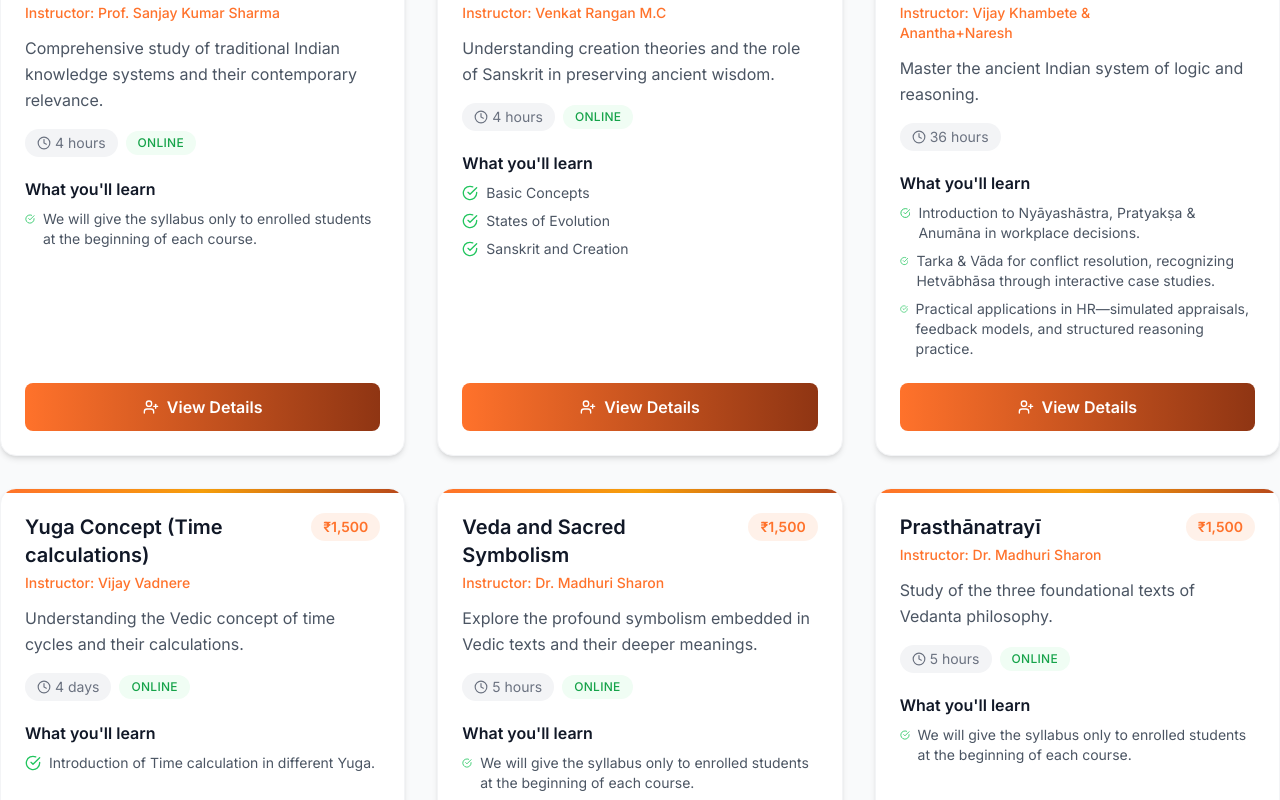
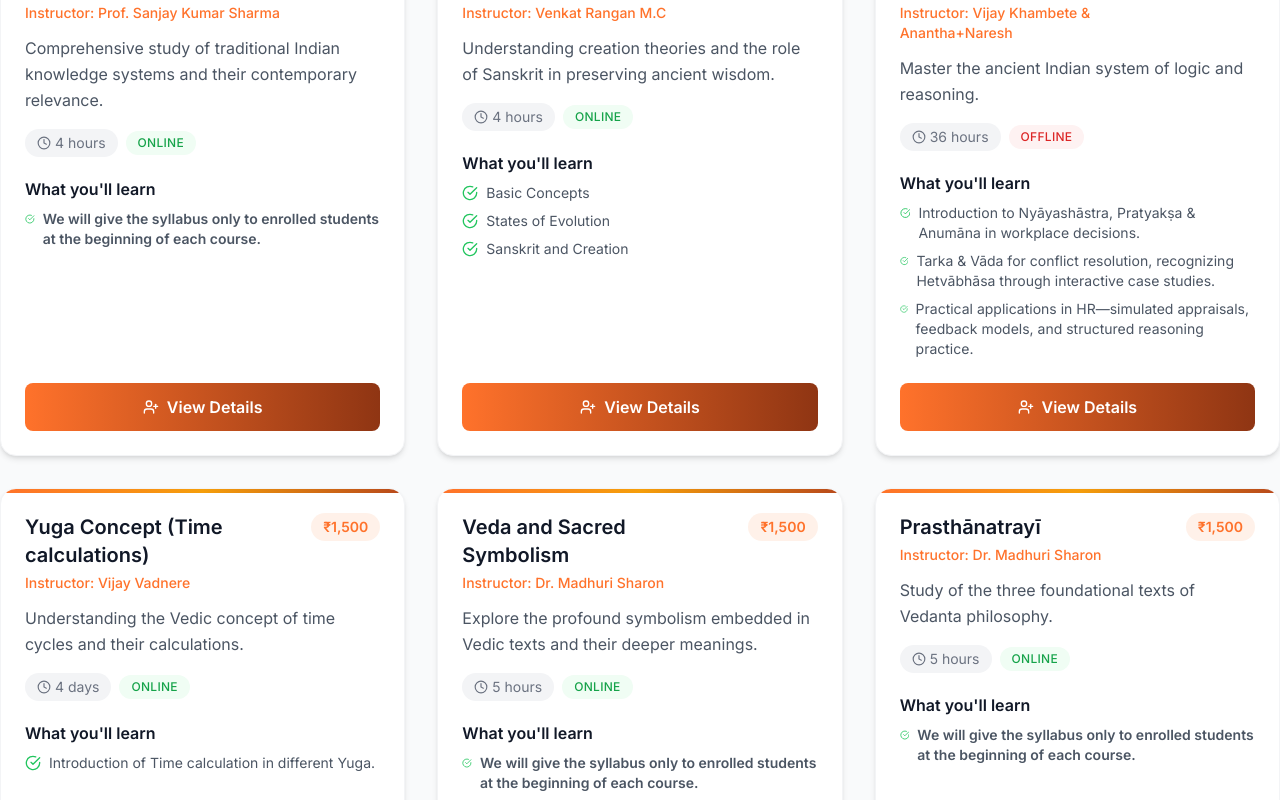
Before and after one commit to CHIRGJAIN/vedicvigyan, a Next.js app: page /courses in a window 1280 px wide. Shown: the part 780-1580 px from the top of the page. Built offline with nearby package versions, Linux system fonts and the light colour scheme; no server answers.

Commit message:
Update course content and UI details

```diff
--- a/app/courses/page.tsx
+++ b/app/courses/page.tsx
@@ -6,6 +6,15 @@ import { Clock, CheckCircle, UserPlus } from 'lucide-react'
 import Navigation from '../../components/Navigation'
 import Footer from '../../components/Footer'
 import CourseModal from '../../components/CourseModal'
+
+const SYLLABUS_PLACEHOLDER_TEXT =
+  'We will give the syllabus only to enrolled students at the beginning of each course.'
+
+const normalizeSyllabusPlaceholder = (value: string) =>
+  value.replace(/^\d+\.?\s*/, '').trim()
+
+const isSyllabusPlaceholder = (value: string) =>
+  normalizeSyllabusPlaceholder(value) === SYLLABUS_PLACEHOLDER_TEXT
 
 const CoursesPage = () => {
   // selectedCourse stores the full course object when modal is open
@@ -27,11 +36,11 @@ const CoursesPage = () => {
       online: true,
       // rating: 4.8,
       features: [
-        'Live interactive sessions',
-        'Study materials and resources',
-        'Certificate upon completion',
-        '24/7 support',
-        'Access to VVES community'
+        'Mastery of traditional bows, arrows, and shooting techniques from Dhanurveda.',
+        'Understanding of historical weaponry, warrior ethics, and cultural heritage.',
+        'Development of focus, balance, strength, and precision through practice.',
+        'Knowledge of arrow types, flight dynamics, and ancient training methods.',
+        "Combines martial discipline with cultural enrichment, connecting to India's ancient legacy."
       ],
       curriculum: [
         'Brainstorming about TIA',
@@ -54,11 +63,12 @@ const CoursesPage = () => {
       online: true,
       // rating: 4.6,
       features: [
-        'In-depth Vedic studies',
-        'Energy and consciousness exploration',
-        'Practical applications',
-        'Expert guidance',
-        'Research materials'
+        'Understand basic microbiological principles.',
+        'Identify Ayurvedic and Vedic references to subtle life forms.',
+        "Analyze ancient Indian texts' concepts of disease and health.",
+        'Compare ancient healing practices with modern microbiological insights.',
+        'Appreciate intuitive knowledge of ancient seers while applying modern scientific rigor.',
+        'Think critically about integrating traditional and modern knowledge.'
       ],
       curriculum: [
         'Introduction to Microbiology (Modern Science)',
@@ -78,11 +88,11 @@ const CoursesPage = () => {
       online: true,
       // rating: 4.9,
       features: [
-        'Ancient astronomy principles',
-        'Mathematical calculations',
-        'Cosmic cycles understanding',
-        'Real-world applications',
-        'Advanced topics'
+        'Compare ancient methods with modern astronomy and recognize continuities and differences.',
+        'Appreciate the cosmological vision (yugas, time cycles).',
+        'Apply selected computational methods (e.g., sine table, planetary positions, and eclipse prediction).',
+        'Understand and interpret the astronomical framework (planetary motions, eclipses, calendars).',
+        'The significance and historical development of the Sūrya Siddhānta within the Siddhānta tradition.'
       ],
       curriculum: [
         'Introduction to Sūrya Siddhānta',
@@ -103,11 +113,7 @@ const CoursesPage = () => {
       online: true,
       // rating: 4.7,
       features: [
-        'Traditional knowledge exploration',
-        'Modern relevance analysis',
-        'Research methodology',
-        'Academic perspective',
-        'Expert guidance'
+        'Need of the course, philosophy, present status of IKS-related literature, and areas to be explored.'
       ],
       curriculum: [
         'We will give the syllabus only to enrolled students at the beginning of each course.'
@@ -124,11 +130,9 @@ const CoursesPage = () => {
       online: true,
       // rating: 4.8,
       features: [
-        'Creation theories study',
-        'Sanskrit language focus',
-        'Ancient texts analysis',
-        'Cultural preservation',
-        'Language applications'
+        '1. Basic concepts and terminologies',
+        '2. Scientific comparison',
+        '3. Less known aspects from scriptures.'
       ],
       curriculum: [
         'Basic Concepts',
@@ -148,11 +152,11 @@ const CoursesPage = () => {
       online: false,
       // rating: 4.9,
       features: [
-        'Logical reasoning systems',
-        'Ancient Indian logic',
-        'Problem-solving methods',
-        'Critical thinking',
-        'Expert instruction'
+        'Understand the foundations of Nyāyashāstra—its purpose, reasoning methods, and role in decision-making.',
+        'Apply Pratyakṣa (perception) and Anumāna (inference) in professional and personal judgments.',
+        'Use Tarka (debate) and Vāda (dialogue) for conflict resolution and collaborative problem-solving.',
+        'Identify and avoid Hetvābhāsa (logical fallacies) in academic and workplace situations.',
+        'Practice structured thinking through real-world case studies and performance evaluations.'
       ],
       curriculum: [
         'Introduction to Nyāyashāstra, Pratyakṣa & Anumāna in workplace decisions.',
@@ -171,10 +175,10 @@ const CoursesPage = () => {
       online: true,
       // rating: 4.5,
       features: [
-        'Basic Time Calculation.',
-        'Concept of Yuga.',
-        'Concept of Yuga. ',
-        'Kaliyuga.'
+        '1. Basic Time Calculation.',
+        '2. Concept of Yuga.',
+        '3. Concept of Yuga.',
+        '4. Kaliyuga.'
       ],
       curriculum: [
         'Introduction of Time calculation in different Yuga.'
@@ -191,11 +195,11 @@ const CoursesPage = () => {
       online: true,
       // rating: 4.8,
       features: [
-        'Encoding the Infinite in the Finite.',
-        'Preserving Esoteric Knowledge.',
-        'Ritual as Cosmic Drama.',
-        'Multiple Layers of Meaning.',
-        'Facilitating Inner Transformation.'
+        '1. Encoding the Infinite in the Finite.',
+        '2. Preserving Esoteric Knowledge.',
+        '3. Ritual as Cosmic Drama.',
+        '4. Multiple Layers of Meaning.',
+        '5. Facilitating Inner Transformation.'
       ],
       curriculum: [
         'We will give the syllabus only to enrolled students at the beginning of each course.'
@@ -213,11 +217,11 @@ const CoursesPage = () => {
       online: true,
       // rating: 4.9,
       features: [
-        'What Is the Prasthanatrayi?',
-        'Why Study the Prasthanatrayi?',
-        'To Integrate Knowledge, Action, and Devotion.',
-        'To Cultivate Ethical and Spiritual Leadership. ',
-        'To Bridge Ancient Wisdom with Modern Inquiry.'
+        '1. What Is the Prasthanatrayi?',
+        '2. Why Study the Prasthanatrayi?',
+        '3. To Integrate Knowledge, Action, and Devotion.',
+        '4. To Cultivate Ethical and Spiritual Leadership.',
+        '5. To Bridge Ancient Wisdom with Modern Inquiry.'
       ],
       curriculum: [
         'We will give the syllabus only to enrolled students at the beginning of each course.'
@@ -234,11 +238,11 @@ const CoursesPage = () => {
       online: true,
       // rating: 4.7,
       features: [
-        'Cosmological studies',
-        'Vedic universe theories',
-        'Scientific connections',
-        'Philosophical insights',
-        'Research methodology'
+        '1. Modern theories of origin of universe.',
+        '2. Naad Brahma and the Big Bang theory of origin of the universe.',
+        '3. Quest through Nasadiya Sukta, conversion of energy to matter via Pourush Suktam, and creation via Hiranyagarbha Suktam from the 10th Mandal of Rig Veda.',
+        '4. Philosophical depth and scientific interpretation of creation as an ongoing process and Multiverse theory.',
+        '5. Integration with modern inquiry.'
       ],
       curriculum: [
         'We will give the syllabus only to enrolled students at the beginning of each course.'
@@ -255,11 +259,11 @@ const CoursesPage = () => {
       online: true,
       // rating: 4.8,
       features: [
-        'Ancient technology study',
-        'Aerospace principles',
-        'Advanced engineering concepts',
-        'Historical analysis',
-        'Modern applications'
+        '1. Aerospace concepts ahead of their time.',
+        '2. Materials science and metallurgy.',
+        '3. Advanced energy systems.',
+        '4. Cognitive and symbolic modelling.',
+        '5. Cultural and ethical innovation.'
       ],
       curriculum: [
         'We will give the syllabus only to enrolled students at the beginning of each course.'
@@ -319,22 +323,31 @@ const CoursesPage = () => {
                     <Clock size={14} />
                     <span>{course.duration}</span>
                   </div>
-                  {course.online && (
-                    <span className="px-3 py-1 rounded-full bg-green-50 text-green-600 font-medium text-xs uppercase tracking-wide">
-                      Online
-                    </span>
-                  )}
+                  <span
+                    className={`px-3 py-1 rounded-full font-medium text-xs uppercase tracking-wide ${
+                      course.online
+                        ? 'bg-green-50 text-green-600'
+                        : 'bg-red-50 text-red-600'
+                    }`}
+                  >
+                    {course.online ? 'Online' : 'Offline'}
+                  </span>
                 </div>
 
                 <div className="mb-6">
                   <h4 className="font-semibold text-gray-900 mb-2">What you'll learn</h4>
                   <ul className="space-y-2">
-                    {course.curriculum.slice(0, 3).map((item, idx) => (
-                      <li key={idx} className="flex items-start gap-2 text-sm text-gray-600">
-                        <CheckCircle size={16} className="mt-0.5 text-green-500" />
-                        <span>{item}</span>
-                      </li>
-                    ))}
+                    {course.curriculum.slice(0, 3).map((item, idx) => {
+                      const isPlaceholder = isSyllabusPlaceholder(item)
+                      const displayText = isPlaceholder ? SYLLABUS_PLACEHOLDER_TEXT : item
+
+                      return (
+                        <li key={idx} className="flex items-start gap-2 text-sm text-gray-600">
+                          <CheckCircle size={16} className="mt-0.5 text-green-500" />
+                          <span className={isPlaceholder ? 'font-semibold' : undefined}>{displayText}</span>
+                        </li>
+                      )
+                    })}
                   </ul>
                 </div>
 
--- a/components/CourseModal.tsx
+++ b/components/CourseModal.tsx
@@ -10,6 +10,15 @@ type Props = {
 
 const REGISTRATION_FORM_URL =
   'https://docs.google.com/forms/d/e/1FAIpQLSctZ4UY-YsU6DBuXKAN3SYk7jOY-pT4gieRPr_LCxxllE8-Qg/viewform?usp=header'
+
+const SYLLABUS_PLACEHOLDER_TEXT =
+  'We will give the syllabus only to enrolled students at the beginning of each course.'
+
+const normalizeSyllabusPlaceholder = (value: string) =>
+  value.replace(/^\d+\.?\s*/, '').trim()
+
+const isSyllabusPlaceholder = (value: string) =>
+  normalizeSyllabusPlaceholder(value) === SYLLABUS_PLACEHOLDER_TEXT
 
 export default function CourseModal({ course, onClose }: Props) {
   const overlayRef = useRef<HTMLDivElement | null>(null)
@@ -37,6 +46,12 @@ export default function CourseModal({ course, onClose }: Props) {
   }
 
   if (!course) return null
+
+  const curriculumItems: string[] = Array.isArray(course.curriculum)
+    ? course.curriculum
+    : course.curriculum
+      ? [String(course.curriculum)]
+      : []
 
   return (
     <div
@@ -114,9 +129,15 @@ export default function CourseModal({ course, onClose }: Props) {
           <div>
             <h4 className="font-semibold mb-2">Curriculum / Syllabus</h4>
             <ol className="list-decimal list-inside text-gray-700 space-y-1">
-              {Array.isArray(course.curriculum) ? course.curriculum.map((c: string, idx: number) => (
-                <li key={idx}>{c}</li>
-              )) : <li>{course.curriculum}</li>}
+              {curriculumItems.map((entry: string, idx: number) => {
+                const isPlaceholder = isSyllabusPlaceholder(entry)
+                const displayText = isPlaceholder ? SYLLABUS_PLACEHOLDER_TEXT : entry
+                return (
+                  <li key={idx}>
+                    {isPlaceholder ? <strong>{displayText}</strong> : displayText}
+                  </li>
+                )
+              })}
             </ol>
           </div>
 
```
